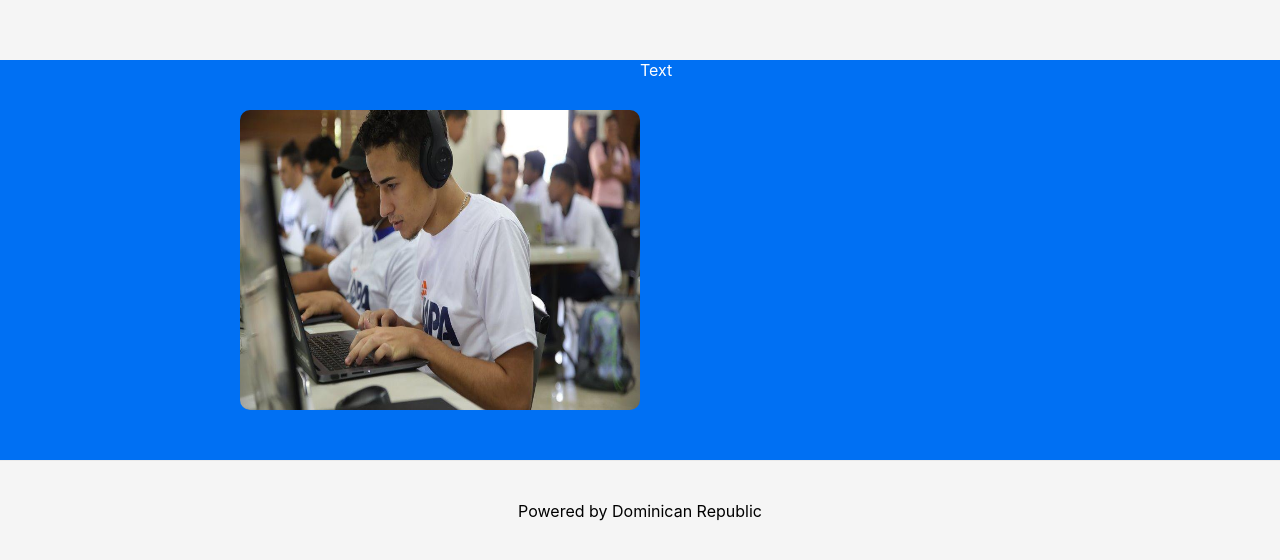
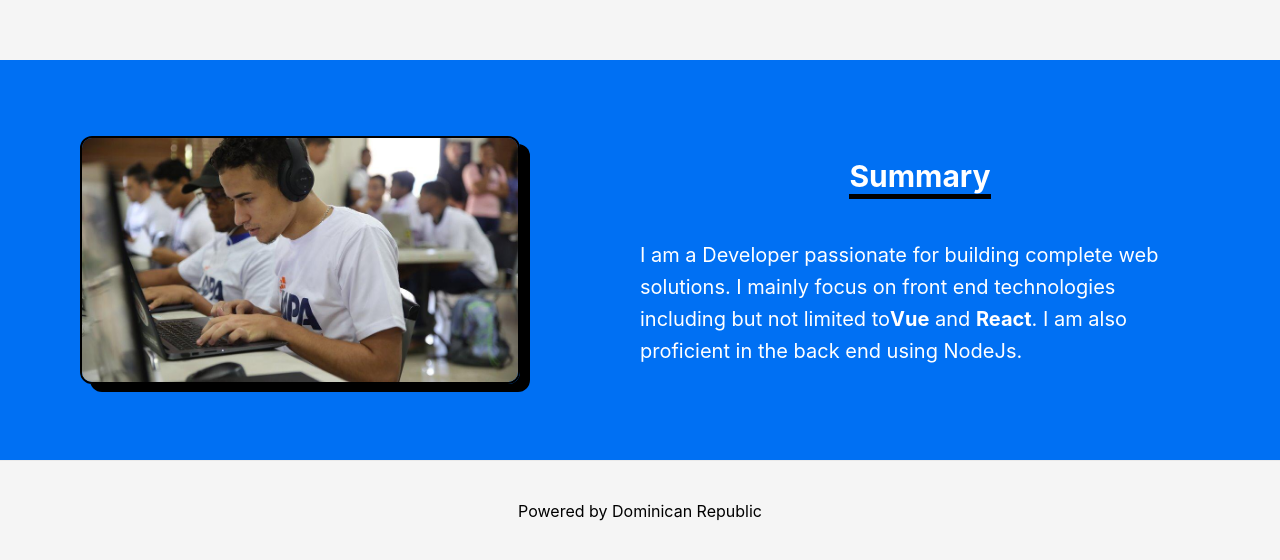
Before and after one commit to lewandy/lewandy.dev, a Next.js app: page / in a window 1280 px wide. Shown: the part 740-1300 px from the top of the page. Built offline with nearby package versions, Linux system fonts and the light colour scheme.

Commit message:
wip: about section

```diff
--- a/components/About.tsx
+++ b/components/About.tsx
@@ -1,13 +1,25 @@
-import Image from "next/image";
 import styles from "../styles/About.module.css";
 
 export default function About() {
   return (
     <section id="about" className={styles.container}>
       <div className={styles.imageContainer}>
-        <img className={styles.image} width="400" height="300" src="/me2.jpeg" alt="Selfie picture" />
+        <img
+          className={styles.image}
+          src="/me2.jpeg"
+          alt="Selfie picture"
+        />
       </div>
-      <div>Text</div>
+      <div className={styles.summaryContainer}>
+        <h1>Summary</h1>
+
+        <p>
+          I am a Developer passionate for building complete web solutions. I
+          mainly focus on front end technologies including but not limited to
+          <strong>Vue</strong> and <strong>React</strong>. I am also proficient
+          in the back end using NodeJs.
+        </p>
+      </div>
     </section>
   );
 }
--- a/styles/About.module.css
+++ b/styles/About.module.css
@@ -13,9 +13,41 @@
 .imageContainer {
   display: flex;
   align-items: center;
-  justify-content: flex-end;
+  padding-right: 10px;
 }
 
 .image {
-  border-radius: 10px;
+  border-radius: 12px;
+  border: 2px solid black;
+  box-shadow: 10px 8px black;
+  height: auto;
+  width: 80%;
 }
+
+.summaryContainer {
+  display: flex;
+  justify-content: center;
+  align-items: center;
+  flex-direction: column;
+}
+
+.summaryContainer h1 {
+  font-size: 30px;
+  box-shadow: 0px 5px black;
+}
+
+.summaryContainer p {
+  font-size: 20px;
+  line-height: 1.6;
+}
+
+@media screen and (max-width: 768px) {
+  .container {
+    display: flex;
+    flex-direction: column;
+  }
+
+  .imageContainer {
+    display: none;
+  }
+}
--- a/styles/Layout.module.css
+++ b/styles/Layout.module.css
@@ -5,3 +5,10 @@
   flex-direction: column;
   justify-content: center;
 }
+
+@media screen and (max-width: 768px) {
+  .container {
+    display: flex;
+    flex-direction: column;
+  }
+}
```
